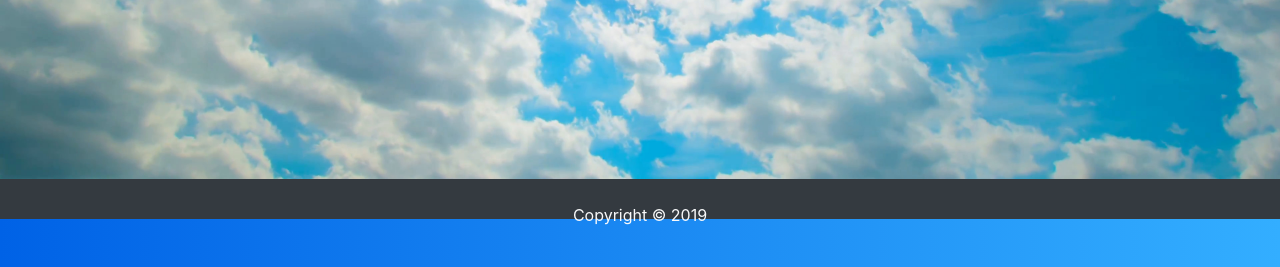
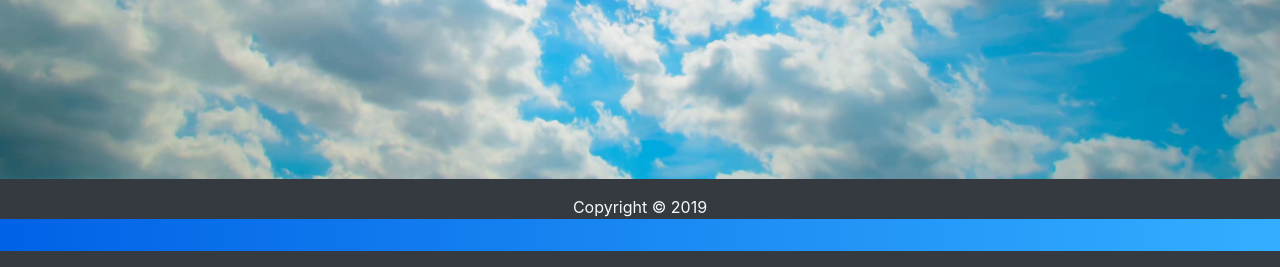
Before and after one commit to Cklewis/Admin-Portal, a Django app: page / in a window 1280 px wide. Shown: the part 581-848 px from the top of the page. Run offline with Django 3.2, Linux system fonts and the light colour scheme; some libraries are stand-ins or nearby versions.

Commit message:
Update _footer.html

```diff
--- a/server/adminportal/templates/partials/_footer.html
+++ b/server/adminportal/templates/partials/_footer.html
@@ -3,7 +3,7 @@
 <footer id="main-footer" class="bg-dark text-light">
   <div class="container">
     <div class="row">
-      <div class="col text-center py-4">
+      <div class="col text-center py-3">
         <p>Copyright &copy; 2019</p>
       </div>
     </div>
```
